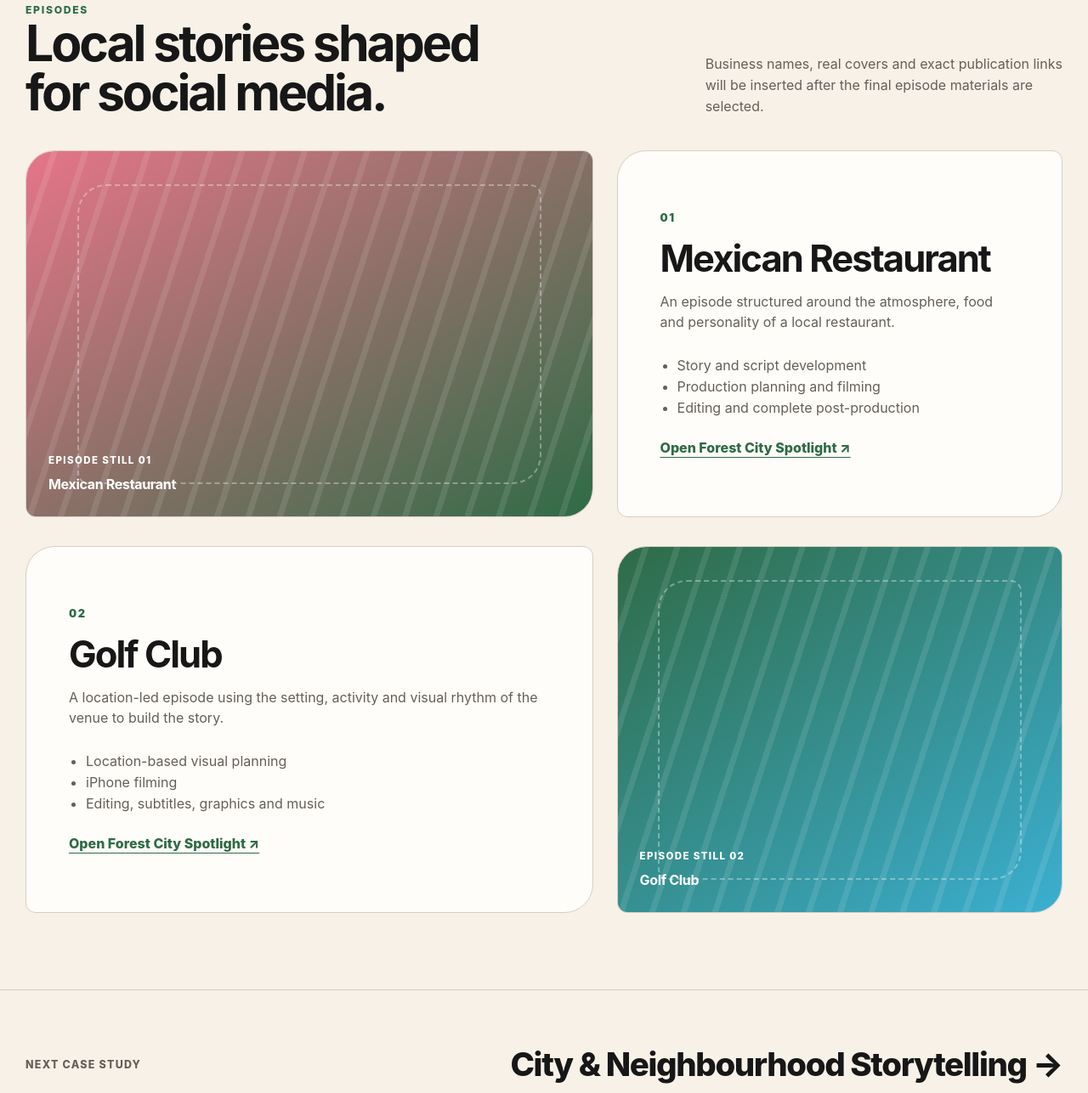
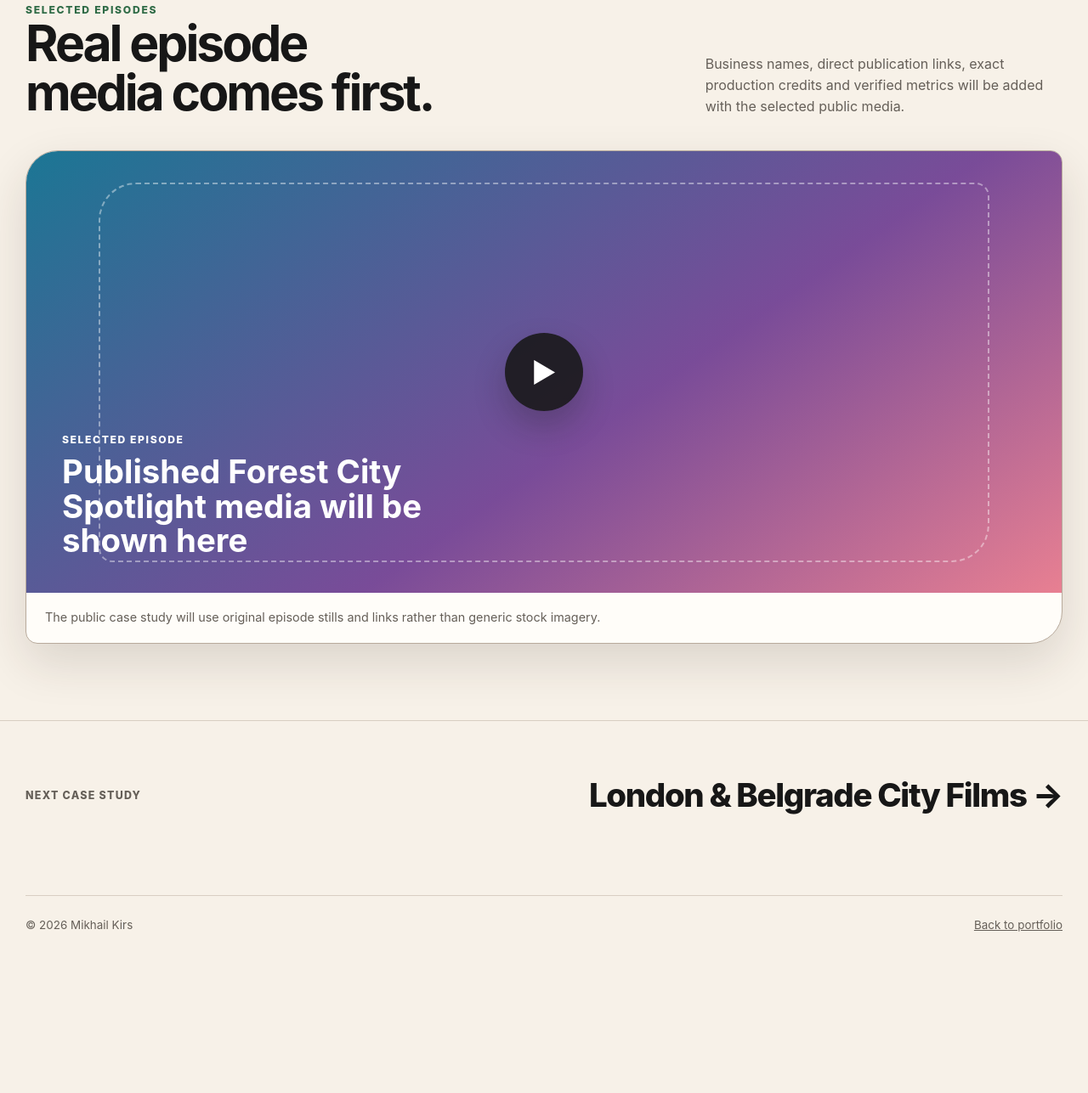
Before and after one commit to DariaKirs/Mikhail-Kirs-Portfolio, a plain HTML site: page project-forest-city.html in a window 1280 px wide. Shown: the part 1391-2678 px from the top of the page at 85% size. After the commit the page ends 2533 px from the top, so only its background shows below. Drawn offline with Linux system fonts and the light colour scheme.

Commit message:
Tighten Forest City case study to verified scope

```diff
--- a/project-forest-city.html
+++ b/project-forest-city.html
@@ -3,7 +3,7 @@
 <head>
   <meta charset="utf-8">
   <meta name="viewport" content="width=device-width, initial-scale=1">
-  <meta name="description" content="Forest City Spotlight case study by Mikhail Kirs: local business storytelling through concept planning, iPhone filming, editing and complete post-production.">
+  <meta name="description" content="Forest City Spotlight case study by Mikhail Kirs, a Local Business Storytelling video series in London, Ontario.">
   <meta name="theme-color" content="#f7f1e8">
   <title>Forest City Spotlight — Mikhail Kirs</title>
   <link rel="icon" href="assets/favicon.svg" type="image/svg+xml">
@@ -35,29 +35,29 @@
           <p class="eyebrow">Local Business Storytelling · Video Series</p>
           <h1>Forest City Spotlight</h1>
           <p class="project-summary">
-            A social video series highlighting local places, businesses and experiences in London, Ontario. The production approach combines story structure, location planning, iPhone filming, editing, subtitles, graphics, music and on-screen text.
+            A Local Business Storytelling project in London, Ontario, created to present local businesses and places through social video. Episode-specific credits, publication links and results are shown only when they are matched to retained project evidence.
           </p>
         </div>
         <figure class="project-hero-media project-media-green">
-          <span class="placeholder-visual placeholder-forest" role="img" aria-label="Episode still: Primary case study image"><span>Episode still<strong>Primary case study image</strong></span></span>
-          <figcaption>Real episode still to be inserted</figcaption>
+          <span class="placeholder-visual placeholder-forest" role="img" aria-label="Forest City Spotlight project still placeholder"><span>Forest City Spotlight<strong>Real episode still to be inserted</strong></span></span>
+          <figcaption>Authorized episode still to be inserted</figcaption>
         </figure>
       </div>
 
       <div class="container project-facts" aria-label="Project facts">
-        <div class="fact"><strong>Role</strong><span>Video Content Producer</span></div>
-        <div class="fact"><strong>Format</strong><span>Local business social video</span></div>
+        <div class="fact"><strong>Project</strong><span>Forest City Spotlight</span></div>
+        <div class="fact"><strong>Direction</strong><span>Local Business Storytelling</span></div>
         <div class="fact"><strong>Location</strong><span>London, Ontario</span></div>
-        <div class="fact"><strong>Capture</strong><span>iPhone</span></div>
+        <div class="fact"><strong>Format</strong><span>Social video series</span></div>
       </div>
     </section>
 
     <section class="section compact-section">
       <div class="container">
         <div class="series-statement">
-          <p class="eyebrow">The idea</p>
-          <h2>Show the character of a local place, not just its address.</h2>
-          <p>Each episode is designed around the people, atmosphere and details that make a business memorable to a local audience.</p>
+          <p class="eyebrow">The direction</p>
+          <h2>Local businesses presented as stories, not just listings.</h2>
+          <p>The finished case study will foreground original published episodes, Mikhail's documented contribution and evidence-backed results.</p>
         </div>
       </div>
     </section>
@@ -66,46 +66,20 @@
       <div class="container">
         <div class="section-heading">
           <div>
-            <p class="eyebrow">Episodes</p>
-            <h2>Local stories shaped for social media.</h2>
+            <p class="eyebrow">Selected Episodes</p>
+            <h2>Real episode media comes first.</h2>
           </div>
-          <p>Business names, real covers and exact publication links will be inserted after the final episode materials are selected.</p>
+          <p>Business names, direct publication links, exact production credits and verified metrics will be added with the selected public media.</p>
         </div>
 
-        <div class="project-list">
-          <article class="project-item">
-            <figure class="project-media">
-              <span class="placeholder-visual placeholder-forest-coral" role="img" aria-label="Episode still 01: Mexican Restaurant"><span>Episode still 01<strong>Mexican Restaurant</strong></span></span>
-            </figure>
-            <div class="project-copy">
-              <p class="item-number">01</p>
-              <h3>Mexican Restaurant</h3>
-              <p>An episode structured around the atmosphere, food and personality of a local restaurant.</p>
-              <ul>
-                <li>Story and script development</li>
-                <li>Production planning and filming</li>
-                <li>Editing and complete post-production</li>
-              </ul>
-              <a class="text-link" href="https://www.instagram.com/forestcityspotlight/" target="_blank" rel="noopener noreferrer">Open Forest City Spotlight ↗</a>
+        <div class="video-showcase">
+          <div class="video-frame-placeholder" role="img" aria-label="Placeholder for selected Forest City Spotlight episode">
+            <div class="video-frame-copy">
+              <span>Selected episode</span>
+              <strong>Published Forest City Spotlight media will be shown here</strong>
             </div>
-          </article>
-
-          <article class="project-item project-item-reverse">
-            <figure class="project-media">
-              <span class="placeholder-visual placeholder-forest" role="img" aria-label="Episode still 02: Golf Club"><span>Episode still 02<strong>Golf Club</strong></span></span>
-            </figure>
-            <div class="project-copy">
-              <p class="item-number">02</p>
-              <h3>Golf Club</h3>
-              <p>A location-led episode using the setting, activity and visual rhythm of the venue to build the story.</p>
-              <ul>
-                <li>Location-based visual planning</li>
-                <li>iPhone filming</li>
-                <li>Editing, subtitles, graphics and music</li>
-              </ul>
-              <a class="text-link" href="https://www.instagram.com/forestcityspotlight/" target="_blank" rel="noopener noreferrer">Open Forest City Spotlight ↗</a>
-            </div>
-          </article>
+          </div>
+          <p class="video-showcase-note">The public case study will use original episode stills and links rather than generic stock imagery.</p>
         </div>
       </div>
     </section>
@@ -113,7 +87,7 @@
     <section class="section next-project-section">
       <div class="container next-project">
         <span>Next case study</span>
-        <a href="project-city-storytelling.html">City & Neighbourhood Storytelling <span aria-hidden="true">→</span></a>
+        <a href="project-city-storytelling.html">London & Belgrade City Films <span aria-hidden="true">→</span></a>
       </div>
     </section>
   </main>
```
